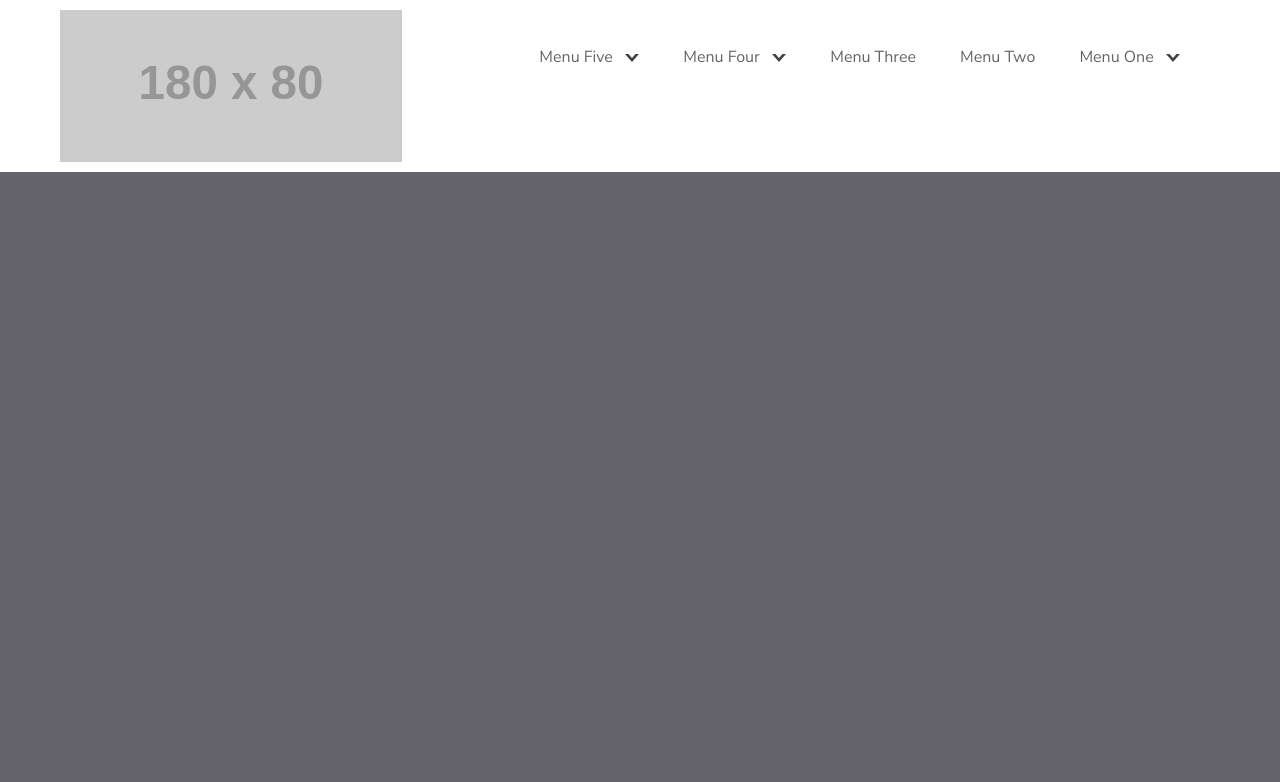
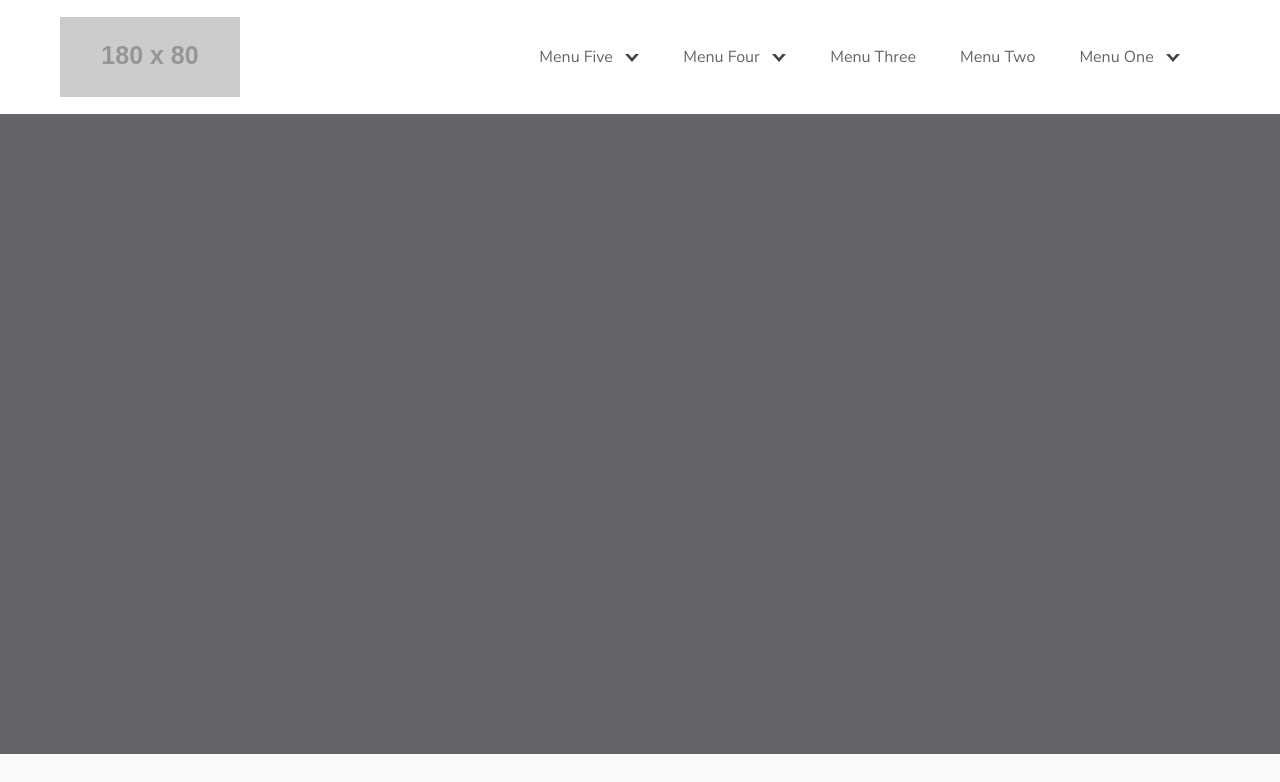
Before and after one commit to hsnyc/project-template, a website: page builds/development/index.html in a window 1280 px wide. Shown: the top 782 px of the page. Drawn offline with Linux system fonts and the light colour scheme; placeholder pictures from the web are drawn by us.

Commit message:
added width and height to logo.

```diff
--- a/builds/development/index.html
+++ b/builds/development/index.html
@@ -18,7 +18,7 @@
 	<header>
 		<nav class="wrapper">
 			<div class="logo">
-				<img src="http://placehold.it/180x80" alt="main-logo">
+				<img src="http://placehold.it/180x80" width="180" height="80" alt="main-logo">
 			</div>
 			<ul class="nav-menu">
 				<li class="menu drop-menu">Menu Five &nbsp;
```
